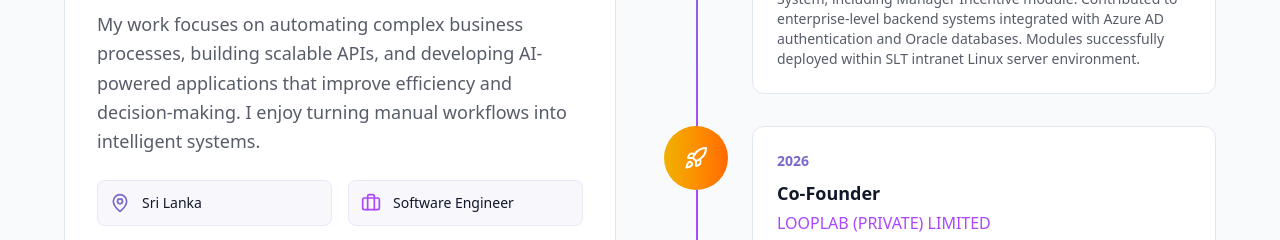
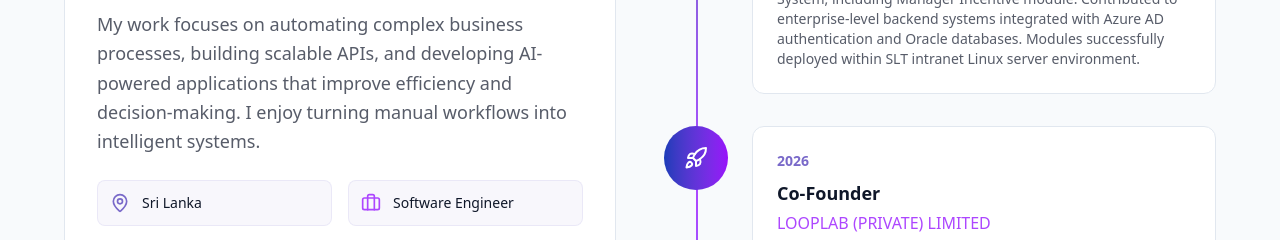
Before and after one commit to Viraj-005/My-Portfolio, a React (Vite) app: page / in a window 1280 px wide. Shown: the part 1280-1520 px from the top of the page. Built offline with nearby package versions, Linux system fonts and the light colour scheme; no server answers.

Commit message:
Updated the about section

```diff
--- a/src/components/AboutSection.jsx
+++ b/src/components/AboutSection.jsx
@@ -134,7 +134,7 @@ export const AboutSection = () => {
                       item.type === 'work'
                         ? 'bg-gradient-to-r from-primary to-purple-500'
                         : item.type === 'startup'
-                        ? 'bg-gradient-to-r from-yellow-500 to-orange-500'
+                        ? 'bg-gradient-to-r from-blue-800 to-purple-600'
                         : 'bg-gradient-to-r from-blue-500 to-cyan-500'
                     }`}>
                       {item.type === 'startup' ? (
```
